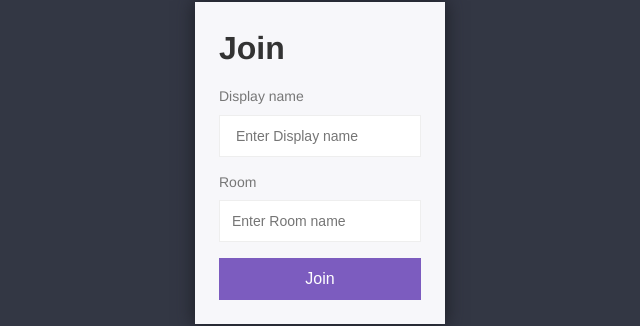
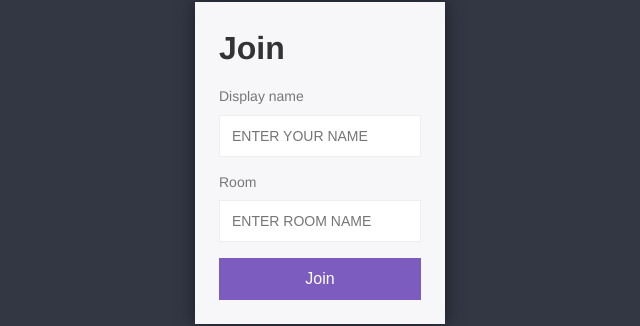
Before and after one commit to ckshitij2/ECS-Docker-demo, a website: page public/index.html in a window 1280 px wide. Shown: the part 259-585 px from the top of the page, 320-960 px from the left. Drawn offline with Linux system fonts and the light colour scheme.

Commit message:
modified

```diff
--- a/public/index.html
+++ b/public/index.html
@@ -1,28 +1,33 @@
 er<!DOCTYPE html>
 <html>
-
   <head>
     <title>Chat App</title>
-    <link rel="icon" href="./img/favicon.png">
-    <link rel="stylesheet" href="./css/styles.min.css">
-
+    <link rel="icon" href="./img/favicon.png" />
+    <link rel="stylesheet" href="./css/styles.min.css" />
   </head>
 
   <body>
-
     <div class="centered-form">
       <div class="centered-form__box">
         <h1>Join</h1>
         <form action="/chat.html">
           <label>Display name</label>
-                <input type="text" name="username" placeholder=" Enter Display name" required>
+          <input
+            type="text"
+            name="username"
+            placeholder="ENTER YOUR NAME"
+            required
+          />
           <label>Room</label>
-                <input type="text" name="room" placeholder="Enter Room name" required>
+          <input
+            type="text"
+            name="room"
+            placeholder="ENTER ROOM NAME"
+            required
+          />
           <button>Join</button>
         </form>
-
       </div>
     </div>
   </body>
-
 </html>
```
Lines whose indentation alone changed are shown as unchanged.
